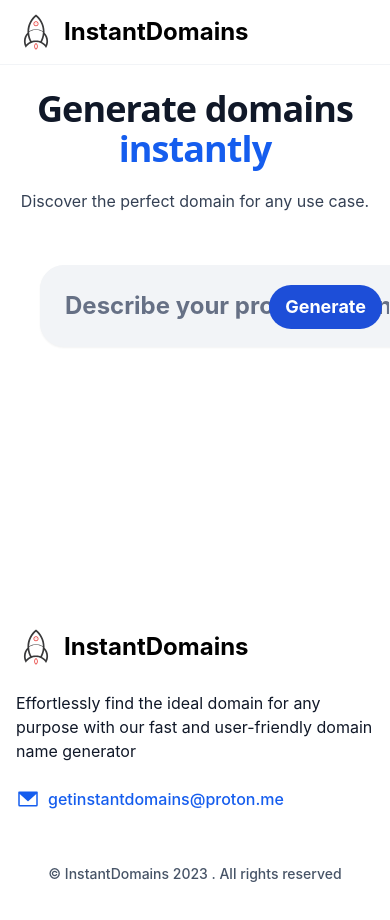
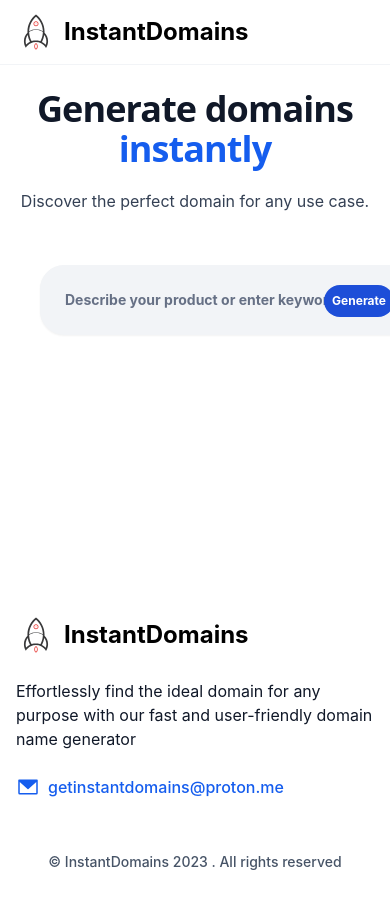
Before and after one commit to InstantDomainsHQ/app, a Next.js app in the folder frontend/: page / in a window 390 px wide. Shown: the top 920 px of the page. Built offline with nearby package versions, Linux system fonts and the light colour scheme; no server answers.

Commit message:
Resize search box text and button

```diff
--- a/frontend/src/components/search/index.tsx
+++ b/frontend/src/components/search/index.tsx
@@ -140,11 +140,11 @@
                         </div>
                         <input
                             onChange={onChange}
-                            type="text" className="px-6 py-6 w-full rounded-3xl border border-gray-100 bg-gray-100 shadow-sm outline-none focus:border-blue-500 text-2xl font-bold" placeholder="Describe your product or enter keywords"/>
-                          <div className="absolute top-2 right-2 px-6 py-3">
+                            type="text" className="px-6 py-6 w-full rounded-3xl border border-gray-100 bg-gray-100 shadow-sm outline-none focus:border-blue-500 text-sm sm:text-2xl font-bold" placeholder="Describe your product or enter keywords"/>
+                          <div className="absolute top-4 sm:top-2 right-2 sm:px-6 sm:py-3 px-3 py-1">
                             <button
                                 onClick={onSearch}
-                                className="bg-blue-700 hover:bg-blue-900 text-white text-lg font-bold py-2 px-4 rounded-full sm:text-sm">Generate</button>
+                                className="bg-blue-700 hover:bg-blue-900 text-white text-xs font-bold sm:py-2 sm:px-4 py-2 px-2 rounded-full sm:text-lg">Generate</button>
                           </div>
                       </div>
                 </div>
```
